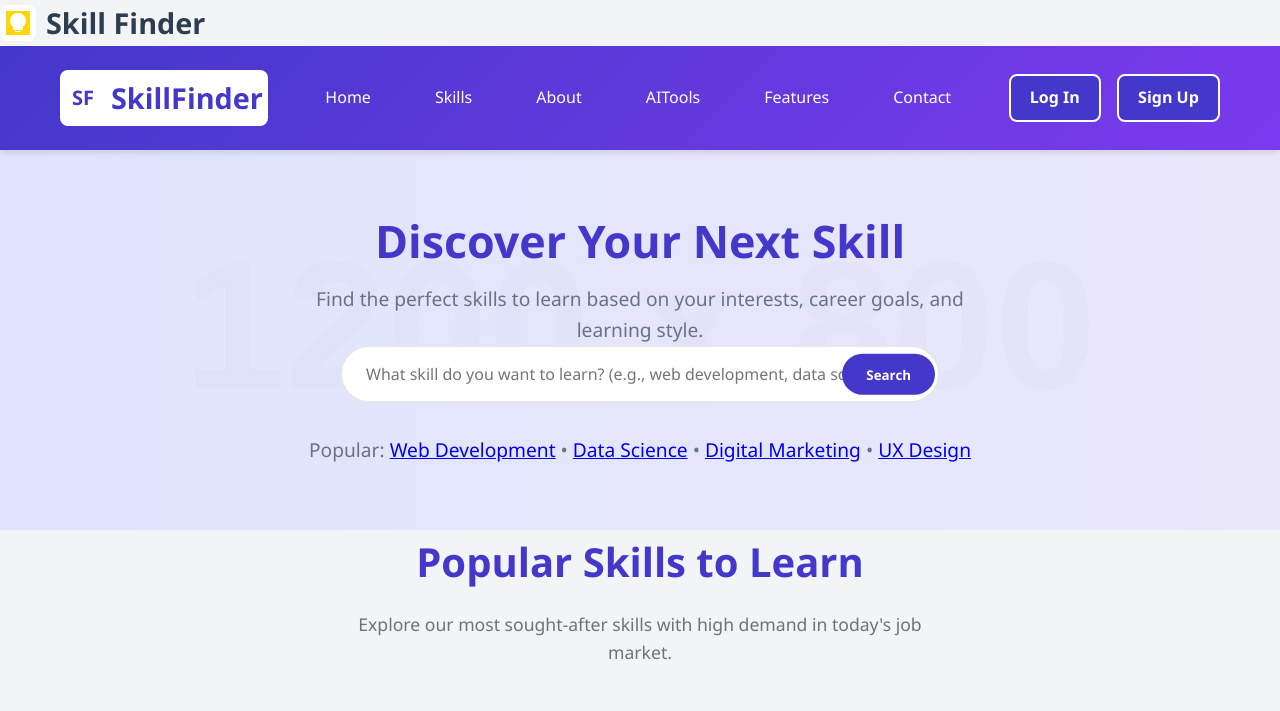
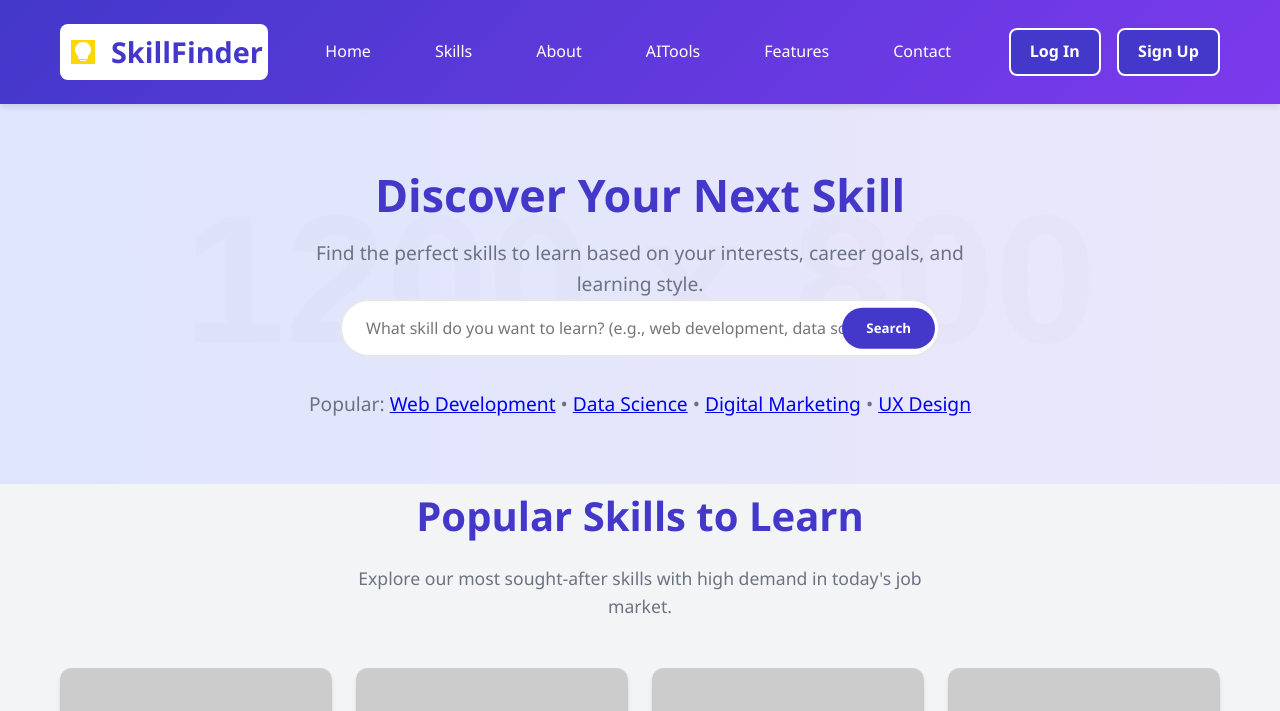
Before and after one commit to kammary/skillfinder, a plain HTML site: page index.html in a window 1280 px wide. Shown: the top 711 px of the page. Drawn offline with Linux system fonts and the light colour scheme; placeholder pictures from the web are drawn by us.

Commit message:
Update index.html

```diff
--- a/index.html
+++ b/index.html
@@ -30,13 +30,7 @@
   </style>
 </head>
 <body>
-  <div class="logo">
-    <div class="logo-icon"><svg xmlns="http://www.w3.org/2000/svg" viewBox="0 0 24 24" width="24" height="24" fill="white" style="background-color:gold">
-  <path d="M9 21h6v-1H9v1zm3-19C7.48 2 4 5.48 4 10c0 2.38 1.19 4.47 3 5.74V18c0 .55.45 1 1 1h8c.55 0 1-.45 1-1v-2.26c1.81-1.27 3-3.36 3-5.74 0-4.52-3.48-8-8-8z"/>
-</svg>
-</div>
-    Skill Finder
-  </div>
+
     <style>
 
         :root {
@@ -1074,7 +1068,10 @@
     <header id="mainHeader">
         <div class="container header-container">
             <div class="logo" style="background-color:white; color: var(--primary-color); padding: 5px; border-radius: 8px">
-               <div class="logo-icon">SF</div>
+               <div class="logo-icon"><svg xmlns="http://www.w3.org/2000/svg" viewBox="0 0 24 24" width="24" height="24" fill="white" style="background-color:gold">
+  <path d="M9 21h6v-1H9v1zm3-19C7.48 2 4 5.48 4 10c0 2.38 1.19 4.47 3 5.74V18c0 .55.45 1 1 1h8c.55 0 1-.45 1-1v-2.26c1.81-1.27 3-3.36 3-5.74 0-4.52-3.48-8-8-8z"/>
+</svg>
+</div>
                         SkillFinder
             </div>
             <button class="mobile-menu-btn" id="mobileMenuBtn">☰</button>
```
